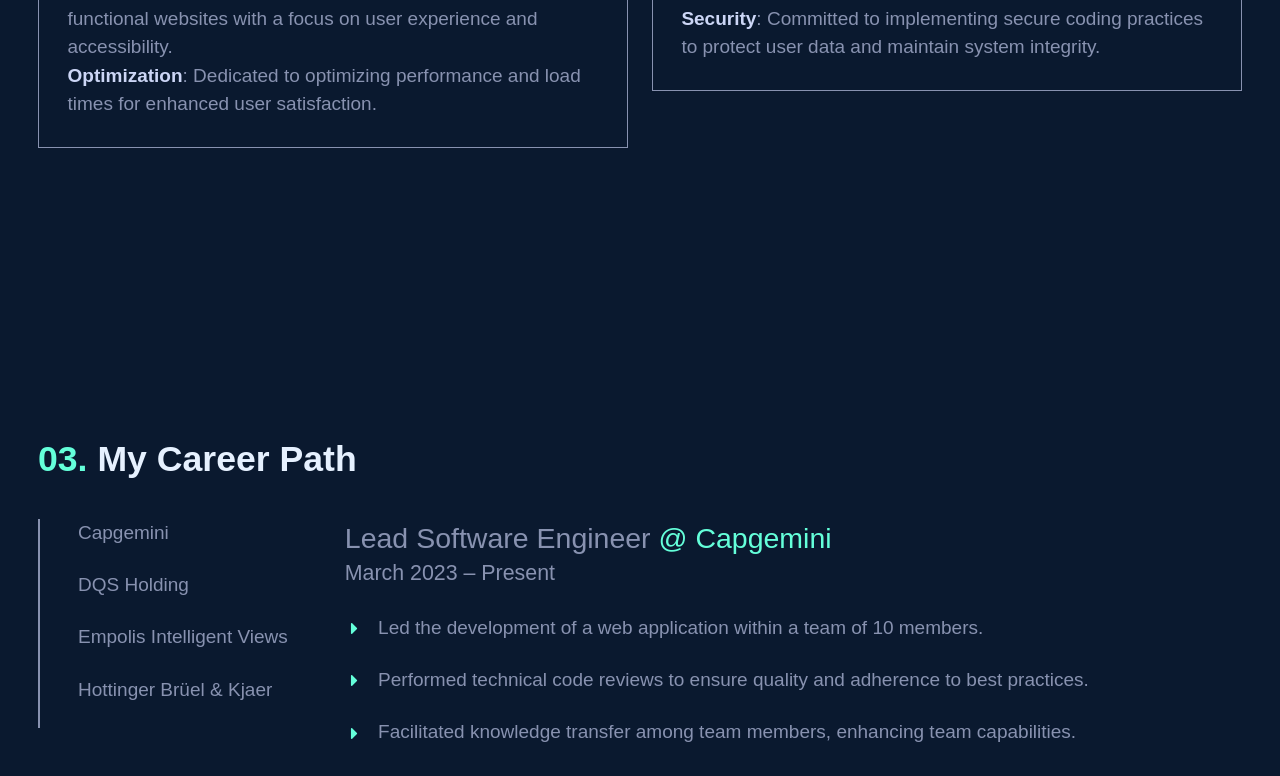
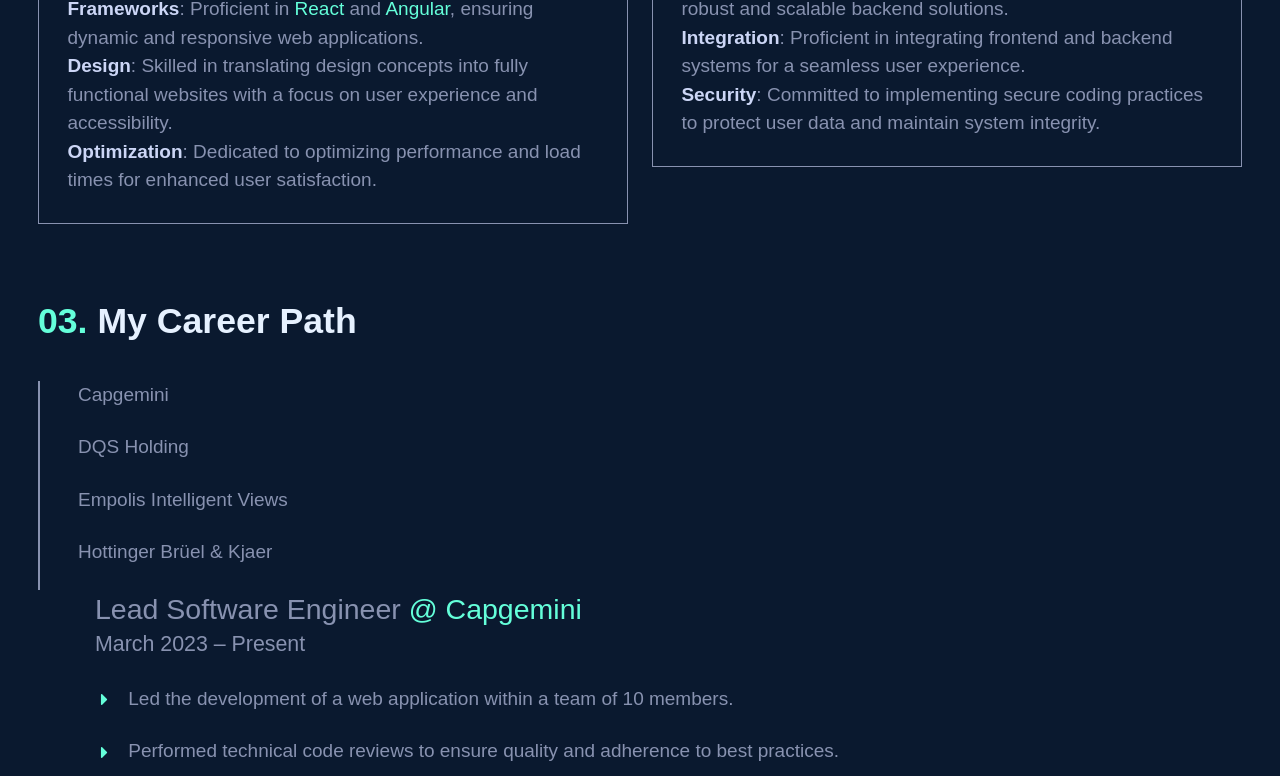
Before and after one commit to asiewe/portofolio, a Next.js app: page / in a window 1280 px wide. Shown: the part 1186-1962 px from the top of the page. Built offline with nearby package versions, Linux system fonts and the light colour scheme; a web font is replaced by a local one.

Commit message:
refactor experience section

```diff
--- a/app/page.tsx
+++ b/app/page.tsx
@@ -6,9 +6,9 @@
 
 const Home = () => {
   return (
-    <section className="h-full">
+    <section className="h-full flex flex-col gap-16">
       <About />
-      <Expertise className="min-h-[100vh]" />
+      <Expertise />
       <Experience />
       <Work />
       <Contact />
--- a/components/Experience.tsx
+++ b/components/Experience.tsx
@@ -67,15 +67,61 @@
     stack: ["React", "Redux", "HTML", "CSS", "NodeJS", "ExpressJS", "SQL"],
   },
 ];
-const Experience = (className: Readonly<{ className?: string }>) => {
+
+const ExperienceMobile = (className: Readonly<{ className?: string }>) => {
   return (
-    <section id="experience">
+    <div className={clsx(className, "flex flex-col gap-10")}>
+      {experiences.map(
+        ({ description, role, companySiteUrl, company, period, stack }) => {
+          return (
+            <div key={company}>
+              <div className="">
+                <h2 className="text-xl">
+                  <span className="text-destructive-foreground ">{role}</span>
+                  <Link
+                    target="_blank"
+                    className="text-accent"
+                    href={companySiteUrl}
+                  >
+                    {""} @ {company}
+                  </Link>
+                </h2>
+                <h3 className="text-lg">{period}</h3>
+              </div>
+
+              <ul className="flex flex-col gap-2">
+                {description.map((item, company) => {
+                  return (
+                    <li key={company}>
+                      <FaCaretRight className="inline text-accent mr-3" />
+                      <span>{item}</span>
+                    </li>
+                  );
+                })}
+              </ul>
+
+              <div className="flex gap-3 mt-2 flex-wrap">
+                {stack.map((item, key) => {
+                  return (
+                    <Badge key={key} className=" bg-accent">
+                      {item}
+                    </Badge>
+                  );
+                })}
+              </div>
+            </div>
+          );
+        }
+      )}
+    </div>
+  );
+};
+
+const ExperienceDesktop = (className: Readonly<{ className?: string }>) => {
+  return (
     <div className={clsx(className)}>
-        <h1 className="text-3xl text-destructive-foreground font-bold mb-8">
-          <span className="text-accent">03.</span> My Career Path
-        </h1>
-        <Tabs defaultValue={experiences[0].company} className="flex">
-          <TabsList className="flex flex-col h-full">
+      <Tabs defaultValue={experiences[0].company}>
+        <TabsList className="flex flex-col">
           {experiences.map(({ company }) => {
             return (
               <TabsTrigger value={company} key={company}>
@@ -132,6 +178,21 @@
         )}
       </Tabs>
     </div>
+  );
+};
+
+export const Experience = (className: Readonly<{ className?: string }>) => {
+  return (
+    <section id="experience">
+      <h1 className="text-3xl text-destructive-foreground font-bold mb-8">
+        <span className="text-accent">03.</span> My Career Path
+      </h1>
+      <div className="md:hidden">
+        <ExperienceMobile />
+      </div>
+      <div className="hidden md:block">
+        <ExperienceDesktop />
+      </div>
     </section>
   );
 };
```
Lines whose indentation alone changed are shown as unchanged.
